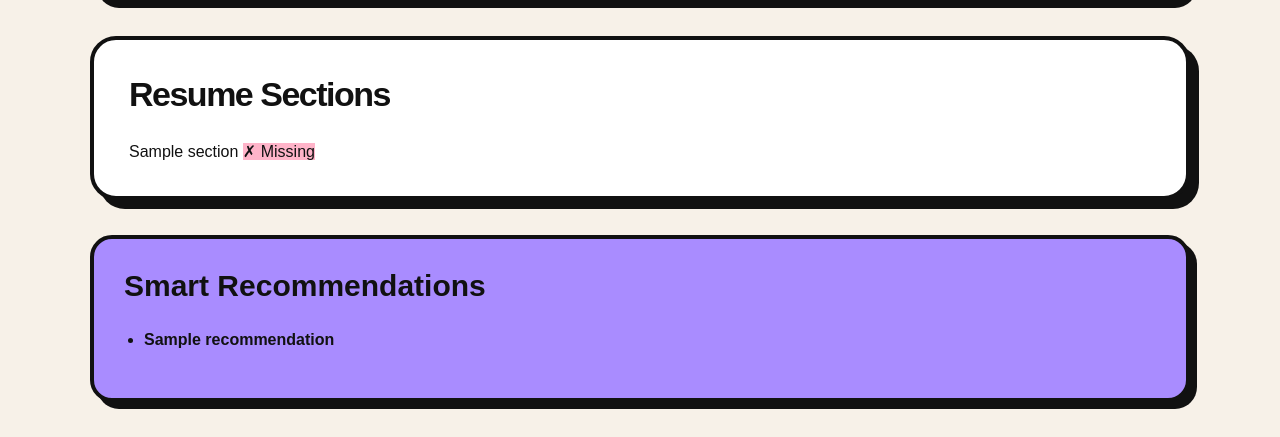
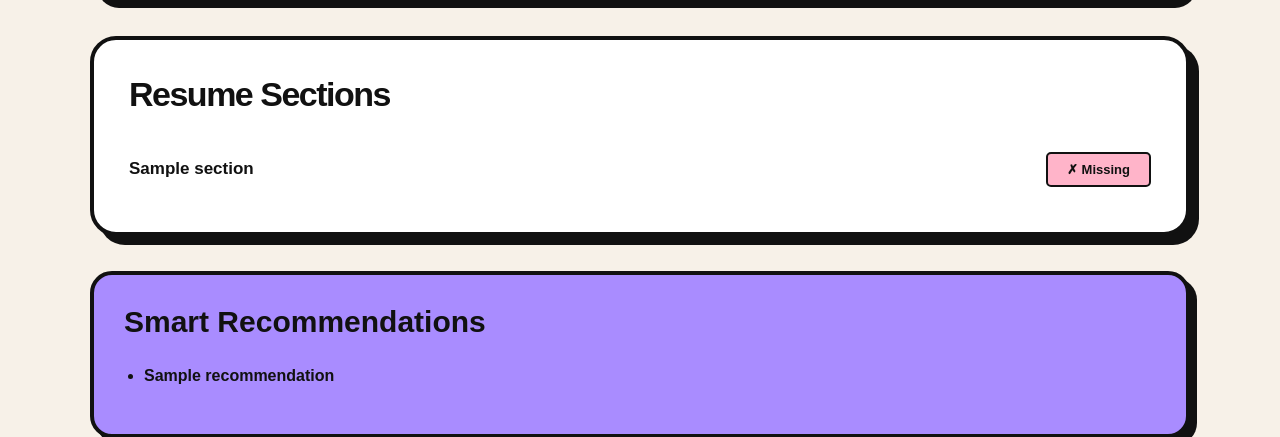
Before and after one commit to anurupa54/AI_resume_analyser, a Flask app: template templates/results.html in a window 1280 px wide. Shown: the part 1628-2065 px from the top of the page. Run offline with Flask 3, Linux system fonts and the light colour scheme; the template is opened without the code that fills it: most values are stand-ins (such as "Sample title", 1, 10 or a date in 2020).

Commit message:
Fix resume sections styling

```diff
--- a/templates/results.html
+++ b/templates/results.html
@@ -11,6 +11,118 @@
     <title>Resume Analysis</title>
 
  <link rel="stylesheet" href="{{ url_for('static', filename='style.css') }}?v=2">
+ <style>
+/* Resume Sections */
+.resume-section-grid {
+    display: flex !important;
+    flex-direction: column !important;
+    gap: 18px !important;
+    margin-top: 25px !important;
+}
+
+.resume-section-item {
+    display: flex !important;
+    align-items: center !important;
+    justify-content: space-between !important;
+    width: 100% !important;
+    min-height: 55px !important;
+    padding: 8px 0 !important;
+    background: transparent !important;
+    border: none !important;
+    border-radius: 0 !important;
+    box-shadow: none !important;
+    transform: none !important;
+}
+
+.resume-section-name {
+    font-size: 17px !important;
+    font-weight: 800 !important;
+    color: #111111 !important;
+}
+
+.resume-section-item .status {
+    display: inline-flex !important;
+    align-items: center !important;
+    justify-content: center !important;
+    min-width: 105px !important;
+    padding: 8px 14px !important;
+    border: 2px solid #111111 !important;
+    border-radius: 6px !important;
+    font-size: 13px !important;
+    font-weight: 800 !important;
+    white-space: nowrap !important;
+}
+
+.resume-section-item .status.present {
+    background: #b9f6c5 !important;
+    color: #111111 !important;
+}
+
+.resume-section-item .status.missing {
+    background: #ffb4c9 !important;
+    color: #111111 !important;
+}
+</style>
+ <style>
+.resume-section-grid {
+    display: flex !important;
+    flex-direction: column !important;
+    gap: 18px !important;
+    margin-top: 25px !important;
+}
+
+.resume-section-item {
+    display: flex !important;
+    align-items: center !important;
+    justify-content: space-between !important;
+    width: 100% !important;
+    min-height: 55px !important;
+    padding: 8px 0 !important;
+
+    background: transparent !important;
+    border: none !important;
+    border-radius: 0 !important;
+    box-shadow: none !important;
+    transform: none !important;
+}
+
+.resume-section-name {
+    font-size: 17px !important;
+    font-weight: 800 !important;
+    color: #111111 !important;
+}
+
+.resume-section-item .status {
+    display: inline-flex !important;
+    align-items: center !important;
+    justify-content: center !important;
+
+    min-width: 105px !important;
+    padding: 8px 14px !important;
+
+    border: 2px solid #111111 !important;
+    border-radius: 5px !important;
+
+    font-size: 13px !important;
+    font-weight: 800 !important;
+    white-space: nowrap !important;
+}
+
+.resume-section-item .status.present {
+    background: #b9f6c5 !important;
+    color: #111111 !important;
+}
+
+.resume-section-item .status.missing {
+    background: #ffb4c9 !important;
+    color: #111111 !important;
+}
+
+.resume-section-item:hover {
+    transform: none !important;
+    box-shadow: none !important;
+}
+</style>
 
 </head>
 
```
Also changed, not shown: static/style.css (+95 -0 lines).
